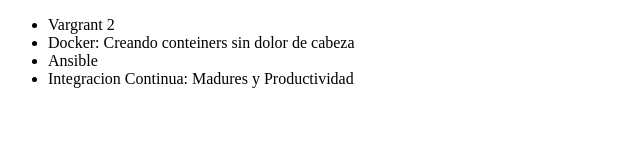
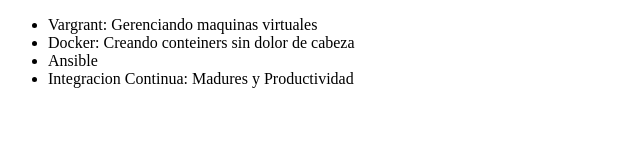
Before and after one commit to Agustin475/alura-git, a plain HTML site: page index.html in a window 1280 px wide. Shown: the whole page, without its empty margins (0-640 px from the left). Drawn offline with Linux system fonts and the light colour scheme.

Commit message:
Corriegiendo curso de vagrant

```diff
--- a/index.html
+++ b/index.html
@@ -8,7 +8,7 @@
 </head>
 <body>
     <ul>
-        <li>Vargrant 2</li>
+        <li>Vargrant: Gerenciando maquinas virtuales</li>
         <li>Docker: Creando conteiners sin dolor de cabeza</li>
         <li>Ansible</li>
         <li>Integracion Continua: Madures y Productividad</li>
```
